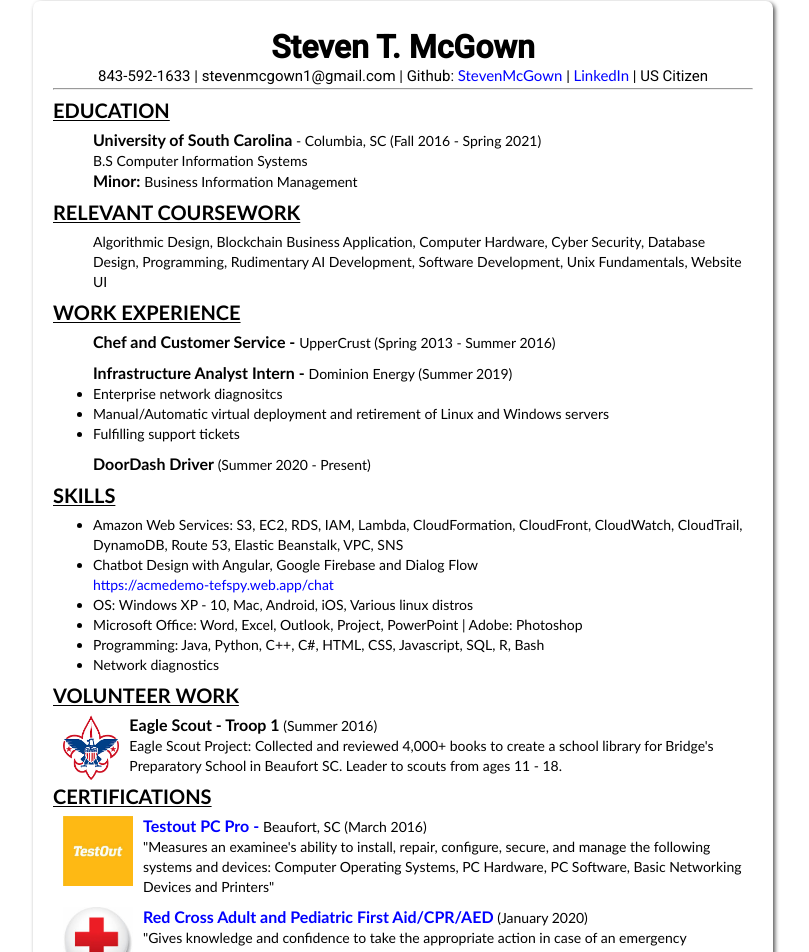
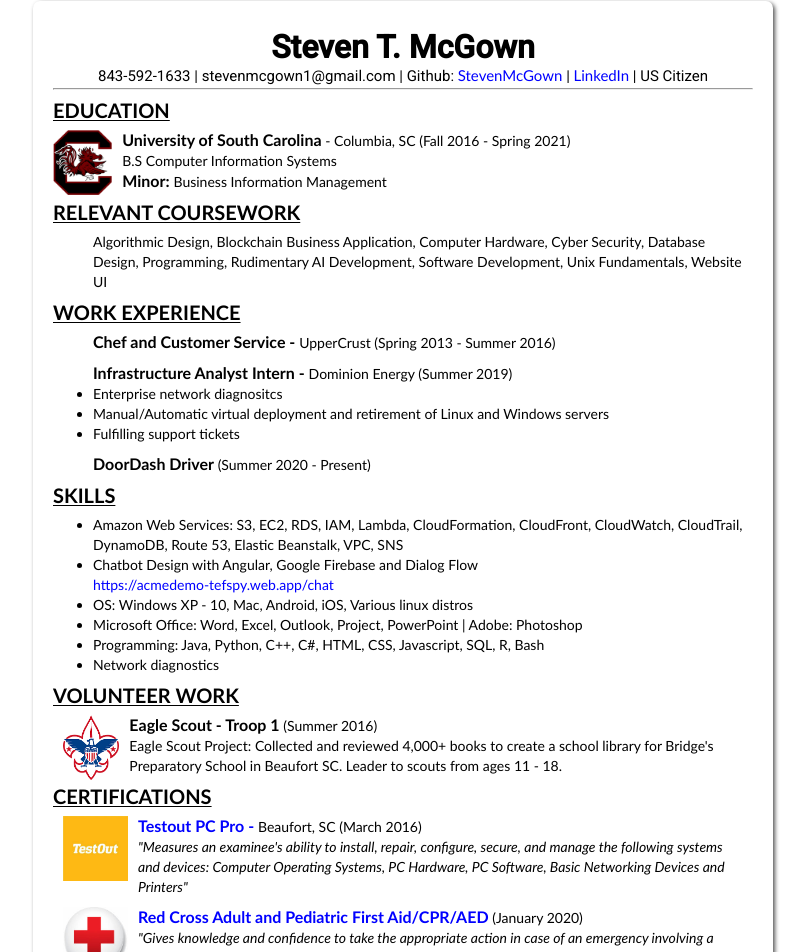
Before and after one commit to StevenMcGown/personalWebsite, an Angular app: page / in a window 1280 px wide. Shown: the part 9-961 px from the top of the page, without its empty margins (237-1046 px from the left). Built offline with nearby package versions, Linux system fonts and the light colour scheme.

Commit message:
added USC logo and minor style changes

```diff
--- a/src/app/home/home.component.html
+++ b/src/app/home/home.component.html
@@ -22,14 +22,19 @@
             | US Citizen</h4>
         <hr />
         <br>
+        <div class="Education">
             <p class="head">EDUCATION</p>
             <br>
+            <div style="display:inline;text-align:left; float: left; margin-right: 10px;">
+                <img src="./assets/usc.png" height=65px>
+            </div>
             <ul>
                 <p><b>University of South Carolina</b> - Columbia, SC
                     (Fall 2016 - Spring 2021)</p>
                 <p>B.S Computer Information Systems</p>
                 <p><b>Minor: </b>Business Information Management</p>
             </ul>
+        </div>
         <br>
 
         <p class="head">RELEVANT COURSEWORK</p>
@@ -93,7 +98,7 @@
             <div class=volunteer>
 
                 <div style="display:inline;text-align:left; float: left; margin-right: 10px;">
-                    <img src="./assets/eagle.png" height = 65px>
+                    <img src="./assets/eagle.png" height=65px>
                 </div>
                 <b>Eagle Scout - Troop 1</b> (Summer 2016)
                 <ul>Eagle Scout Project: Collected and reviewed 4,000+ books to create a school
@@ -121,24 +126,24 @@
         -->
             <div class=cert>
                 <div style="display:inline;text-align:left; float: left; margin-right: 10px;">
-                    <img src="./assets/testout.jpeg" height=70px>
+                    <img src="./assets/testout.jpeg" height=65px>
                 </div>
                 <a href="https://verification.testout.com/?id=CVJXS"><b>Testout PC Pro - </b></a>Beaufort, SC (March
                 2016)
-                <ul>"Measures an examinee's ability to install, repair, configure, secure, and manage the
+                <ul><i>"Measures an examinee's ability to install, repair, configure, secure, and manage the
                     following systems and devices: Computer Operating Systems, PC Hardware, PC Software,
-                    Basic Networking Devices and Printers"</ul>
+                    Basic Networking Devices and Printers"</i></ul>
             </div>
             <br>
             <div class=cert>
                 <div style="display:inline;text-align:left; float: left; margin-right: 10px;">
-                    <img src="./assets/redcross.jpeg" height=70px>
+                    <img src="./assets/redcross.jpeg" height=65px>
                 </div>
                 <a
                     href="https://www.redcross.org/take-a-class/qrcode?certnumber=0040VU4&selectedCerts=id-0040VU4%2C&size=wallet"><b>Red
                         Cross Adult and Pediatric First Aid/CPR/AED</b></a> (January 2020)
-                <ul>"Gives knowledge and confidence to take the appropriate action in case of an emergency
-                    involving a child or an adult."</ul>
+                <ul><i>"Gives knowledge and confidence to take the appropriate action in case of an emergency
+                    involving a child or an adult."</i></ul>
             </div>
         </div>
 
```
Also changed, not shown: src/assets/usc.png (added). Lines whose indentation alone changed are shown as unchanged.
